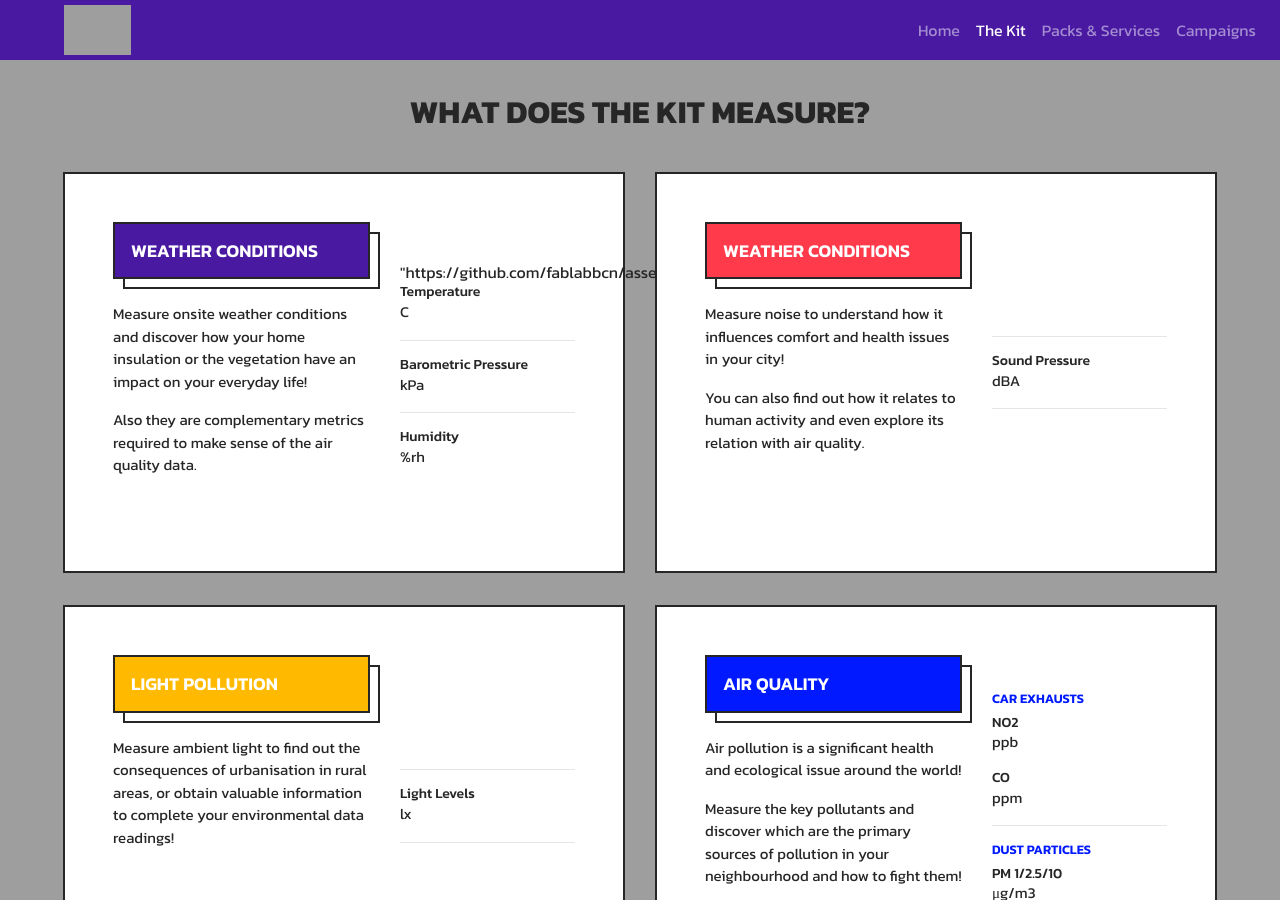
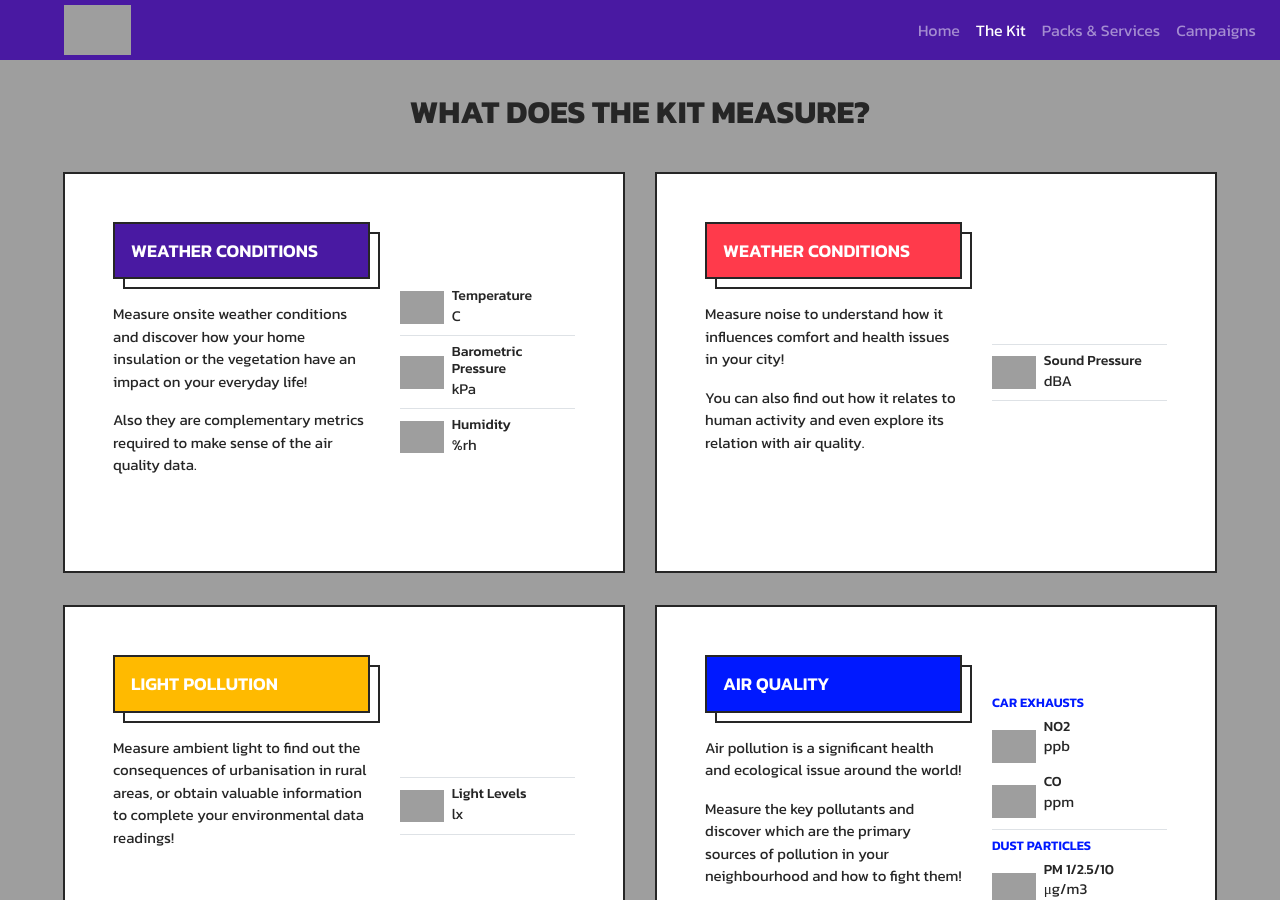
Before and after one commit to fablabbcn/smartcitizen-landing, a Jekyll site: the page built from kit.html, in a window 1280 px wide and 900 px high, scrolled down 1355 px. Built offline with Jekyll 4.4.1, drawn with Linux system fonts in a browser that asks for light colours; grey boxes are pictures that could not be loaded.

Commit message:
Add SVG images on 'the kit'

```diff
--- a/kit.html
+++ b/kit.html
@@ -58,20 +58,26 @@ permalink: /kit/
           </div>
         </div>
         <div class="col-5 d-flex flex-column justify-content-center">
+          <div class="d-flex align-items-center">
+            <img class="w-25 mr-2" src="https://raw.githubusercontent.com/fablabbcn/assets/master/images/02_kit/01_sensors/temperature.svg?sanitize=true" alt="" />
             <div class="">
-            "https://github.com/fablabbcn/assets/raw/master/images/02_kit/01_sensors/temperature.svg"
               <h5>Temperature</h5>
-            <p>C</p>
-            <hr />
+              <p class="m-0">C</p>
             </div>
+          </div>
+          <div class="d-flex align-items-center border-bottom border-top my-2 py-2">
+            <img class="w-25 mr-2" src="https://raw.githubusercontent.com/fablabbcn/assets/master/images/02_kit/01_sensors/barometric-pressure.svg?sanitize=true" alt="" />
             <div class="">
               <h5>Barometric Pressure</h5>
-            <p>kPa</p>
-            <hr />
+              <p class="m-0">kPa</p>
             </div>
+          </div>
+          <div class="d-flex align-items-center">
+            <img class="w-25 mr-2" src="https://raw.githubusercontent.com/fablabbcn/assets/master/images/02_kit/01_sensors/humidity.svg?sanitize=true" alt="" />
             <div class="">
               <h5>Humidity</h5>
-            <p>%rh</p>
+              <p class="m-0">%rh</p>
+            </div>
           </div>
         </div>
       </div>
@@ -91,11 +97,12 @@ permalink: /kit/
           </div>
         </div>
         <div class="col-5 d-flex flex-column justify-content-center">
-          <div class="">
-            <hr />
+          <div class="d-flex align-items-center py-2 border-top border-bottom">
+            <img class="w-25 mr-2" src="https://raw.githubusercontent.com/fablabbcn/assets/master/images/02_kit/01_sensors/sound.svg?sanitize=true" alt="" />
+            <div>
               <h5>Sound Pressure</h5>
-            <p>dBA</p>
-            <hr />
+              <p class="m-0">dBA</p>
+            </div>
           </div>
         </div>
       </div>
@@ -114,11 +121,12 @@ permalink: /kit/
           </div>
         </div>
         <div class="col-5 d-flex flex-column justify-content-center">
-          <div class="">
-            <hr />
+          <div class="d-flex align-items-center py-2 border-top border-bottom">
+            <img class="w-25 mr-2" src="https://raw.githubusercontent.com/fablabbcn/assets/master/images/02_kit/01_sensors/light.svg?sanitize=true" alt="" />
+            <div>
               <h5>Light Levels</h5>
-            <p>lx</p>
-            <hr />
+              <p class="m-0">lx</p>
+            </div>
           </div>
         </div>
 
@@ -139,16 +147,30 @@ permalink: /kit/
           </div>
         </div>
         <div class="col-5 d-flex flex-column justify-content-center">
-          <div class="">
           <h4 class="text-blue">Car exhausts</h4>
+          <div class="d-flex align-items-center">
+            <img class="w-25 mr-2" src="https://raw.githubusercontent.com/fablabbcn/assets/master/images/02_kit/01_sensors/no2.svg?sanitize=true" alt="" />
+            <div>
               <h5>NO2</h5>
               <p>ppb</p>
+            </div>
+
+          </div>
+          <div class="d-flex align-items-center border-bottom mb-2">
+            <img class="w-25 mr-2" src="https://raw.githubusercontent.com/fablabbcn/assets/master/images/02_kit/01_sensors/co.svg?sanitize=true" alt="" />
+            <div>
               <h5>CO</h5>
               <p>ppm</p>
-            <hr />
+            </div>
+          </div>
+
           <h4 class="text-blue">Dust particles</h4>
+          <div class="d-flex align-items-center">
+            <img class="w-25 mr-2" src="https://raw.githubusercontent.com/fablabbcn/assets/master/images/02_kit/01_sensors/dust-particles.svg?sanitize=true" alt="" />
+            <div>
               <h5>PM 1/2.5/10</h5>
               <p>μg/m3</p>
+            </div>
           </div>
         </div>
 
```
Lines whose indentation alone changed are shown as unchanged.
